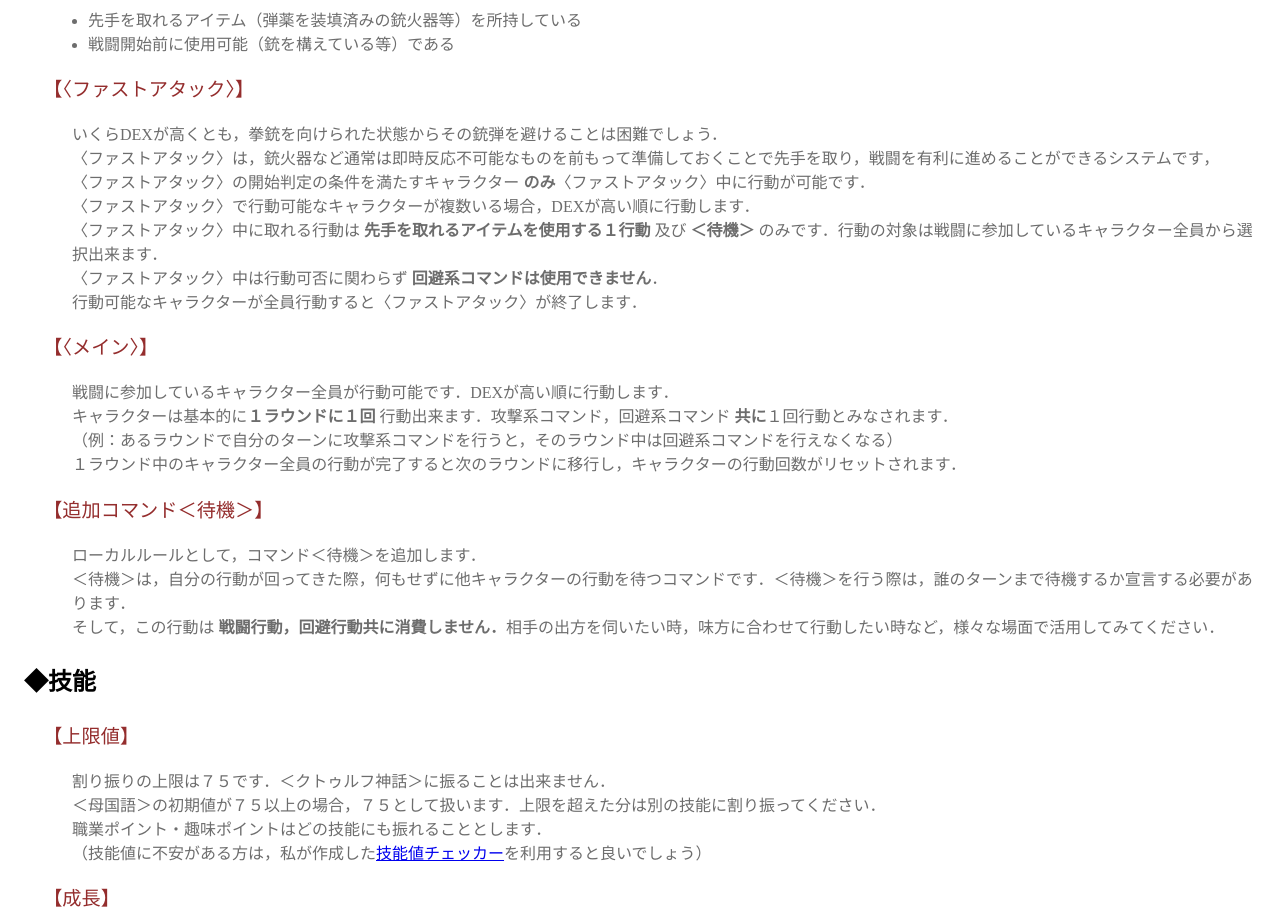
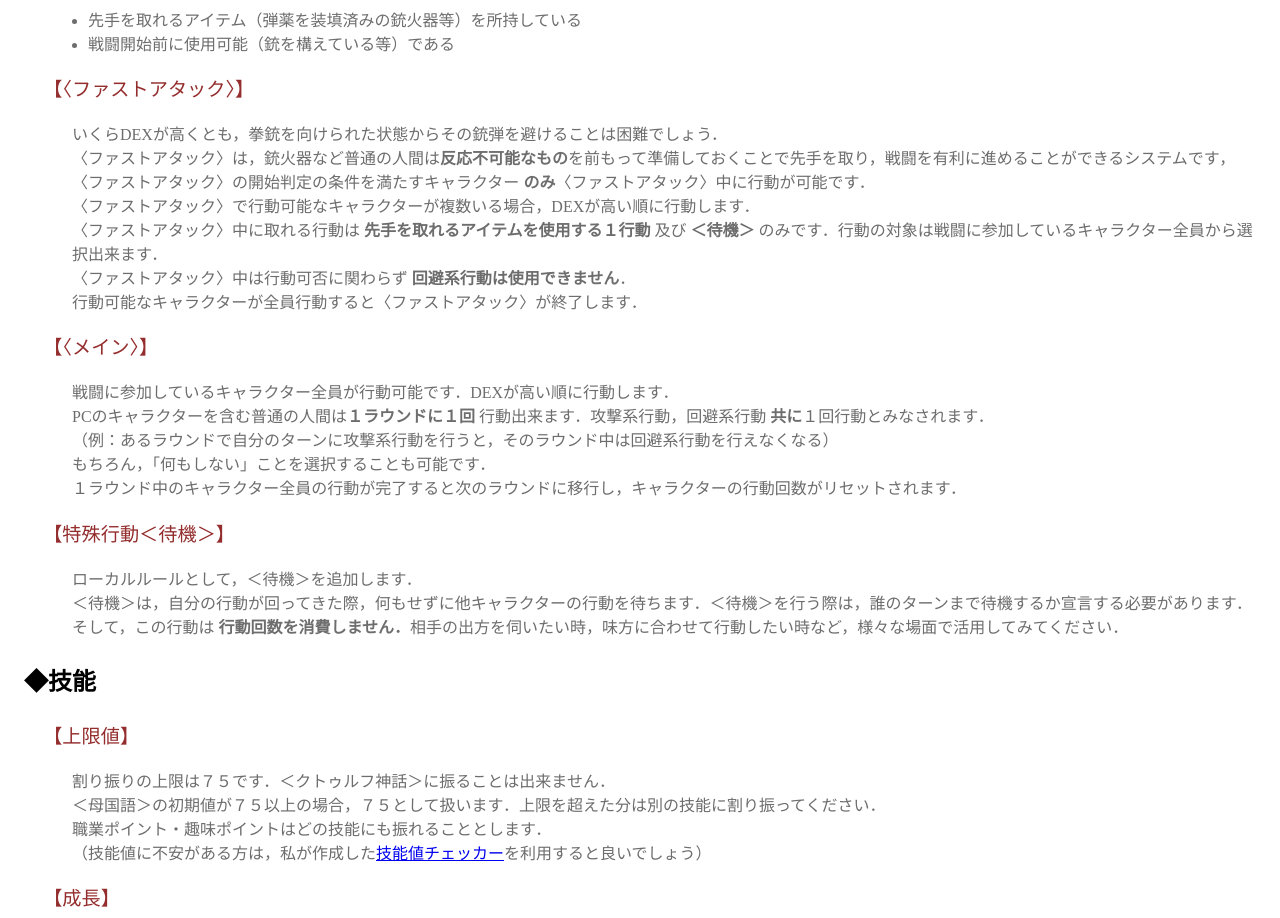
Before and after one commit to shklan/shklan.github.io, a plain HTML site: page trpg/rule.html in a window 1280 px wide. Shown: the part 1640-2558 px from the top of the page. Drawn offline with Linux system fonts and the light colour scheme.

Commit message:
modify rules

```diff
--- a/trpg/rule.html
+++ b/trpg/rule.html
@@ -98,7 +98,7 @@
         <p class="text">
             いくらDEXが高くとも，拳銃を向けられた状態からその銃弾を避けることは困難でしょう．
             <br>
-            〈ファストアタック〉は，銃火器など通常は即時反応不可能なものを前もって準備しておくことで先手を取り，戦闘を有利に進めることができるシステムです，
+            〈ファストアタック〉は，銃火器など普通の人間は<b>反応不可能なもの</b>を前もって準備しておくことで先手を取り，戦闘を有利に進めることができるシステムです，
             <br>
             〈ファストアタック〉の開始判定の条件を満たすキャラクター <b>のみ</b>〈ファストアタック〉中に行動が可能です．
             <br>
@@ -106,7 +106,7 @@
             <br>
             〈ファストアタック〉中に取れる行動は <b>先手を取れるアイテムを使用する１行動</b> 及び <b>＜待機＞</b> のみです．行動の対象は戦闘に参加しているキャラクター全員から選択出来ます．
             <br>
-            〈ファストアタック〉中は行動可否に関わらず <b>回避系コマンドは使用できません</b>．
+            〈ファストアタック〉中は行動可否に関わらず <b>回避系行動は使用できません</b>．
             <br>
             行動可能なキャラクターが全員行動すると〈ファストアタック〉が終了します．
         </p>
@@ -114,19 +114,20 @@
         <p class="text">
             戦闘に参加しているキャラクター全員が行動可能です．DEXが高い順に行動します．
             <br>
-            キャラクターは基本的に<b>１ラウンドに１回</b> 行動出来ます．攻撃系コマンド，回避系コマンド <b>共に</b>１回行動とみなされます．
+            PCのキャラクターを含む普通の人間は<b>１ラウンドに１回</b> 行動出来ます．攻撃系行動，回避系行動 <b>共に</b>１回行動とみなされます．
             <br>
-            （例：あるラウンドで自分のターンに攻撃系コマンドを行うと，そのラウンド中は回避系コマンドを行えなくなる）
+            （例：あるラウンドで自分のターンに攻撃系行動を行うと，そのラウンド中は回避系行動を行えなくなる）
             <br>
+            もちろん，「何もしない」ことを選択することも可能です．<br>
             １ラウンド中のキャラクター全員の行動が完了すると次のラウンドに移行し，キャラクターの行動回数がリセットされます．
         </p>
-        <p class="subsection">【追加コマンド＜待機＞】</p>
+        <p class="subsection">【特殊行動＜待機＞】</p>
         <p class="text">
-            ローカルルールとして，コマンド＜待機＞を追加します．
+            ローカルルールとして，＜待機＞を追加します．
             <br>
-            ＜待機＞は，自分の行動が回ってきた際，何もせずに他キャラクターの行動を待つコマンドです．＜待機＞を行う際は，誰のターンまで待機するか宣言する必要があります．
+            ＜待機＞は，自分の行動が回ってきた際，何もせずに他キャラクターの行動を待ちます．＜待機＞を行う際は，誰のターンまで待機するか宣言する必要があります．
             <br>
-            そして，この行動は <b>戦闘行動，回避行動共に消費しません．</b>相手の出方を伺いたい時，味方に合わせて行動したい時など，様々な場面で活用してみてください．
+            そして，この行動は <b>行動回数を消費しません．</b>相手の出方を伺いたい時，味方に合わせて行動したい時など，様々な場面で活用してみてください．
         </p>
         <p class="section">◆技能</p>
         <p class="subsection">【上限値】</p>
```
Also changed, not shown: 1 other file.
